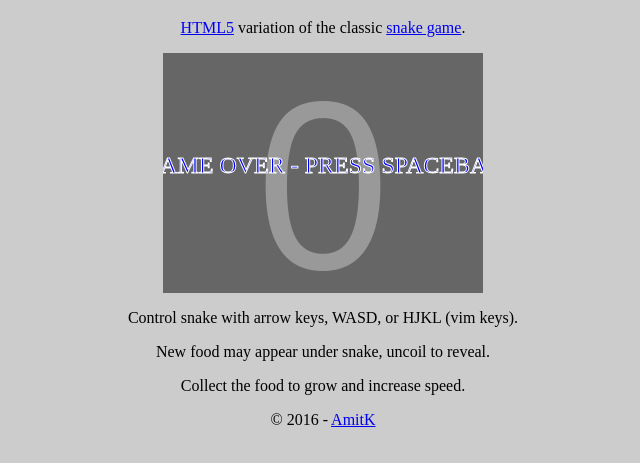
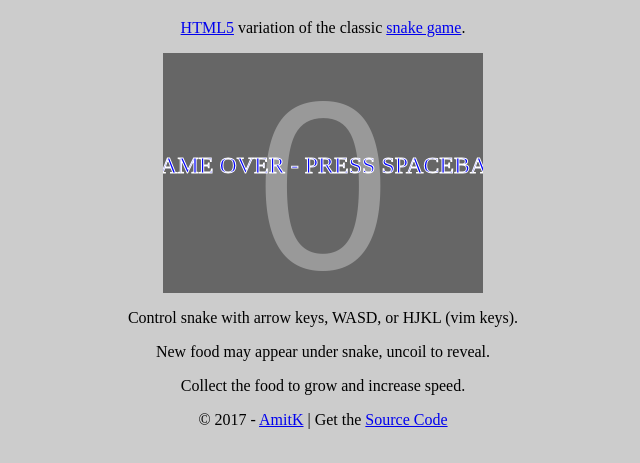
Before and after one commit to AmitKKhanchandani/Html5-Snake-Game, a plain HTML site: page index.html in a window 1280 px wide. Shown: the part 61-524 px from the top of the page, without its empty margins (317-957 px from the left). Drawn offline with Linux system fonts and the light colour scheme.

Commit message:
Readme.md fix

```diff
--- a/index.html
+++ b/index.html
@@ -23,7 +23,7 @@
 
 <p>Collect the food to grow and increase speed.</p>
 
-<p>&copy; 2016 - <a href="http://www.amitk.co.in">AmitK</a></p>
+<p>&copy; 2017 - <a href="http://www.amitk.co.in">AmitK</a> | Get the <a href="https://github.com/AmitKKhanchandani/Html5-Snake-Game">Source Code</a> </p>
 <script type="text/javascript" src="game.js"></script>
 </body>
 </html>
```
Also changed, not shown: 1 other file.
